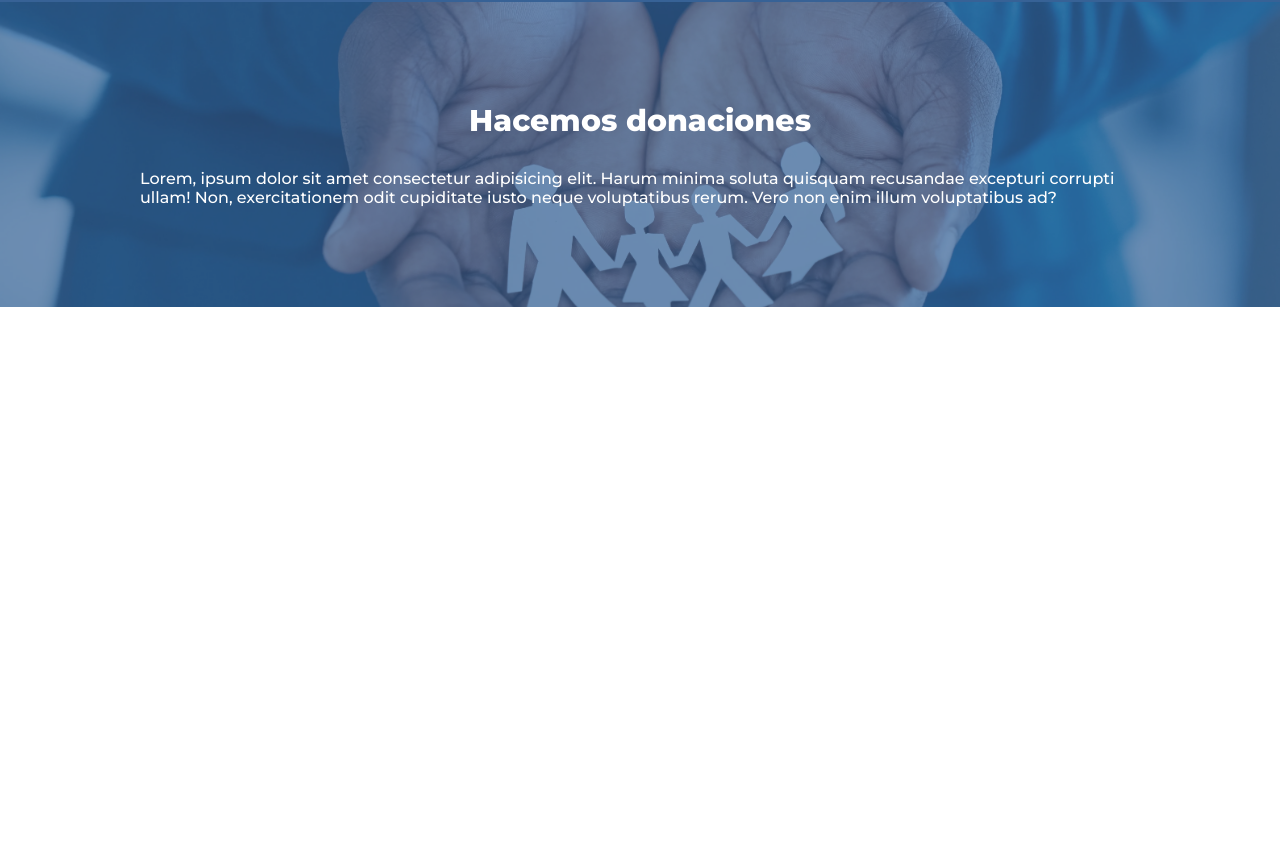
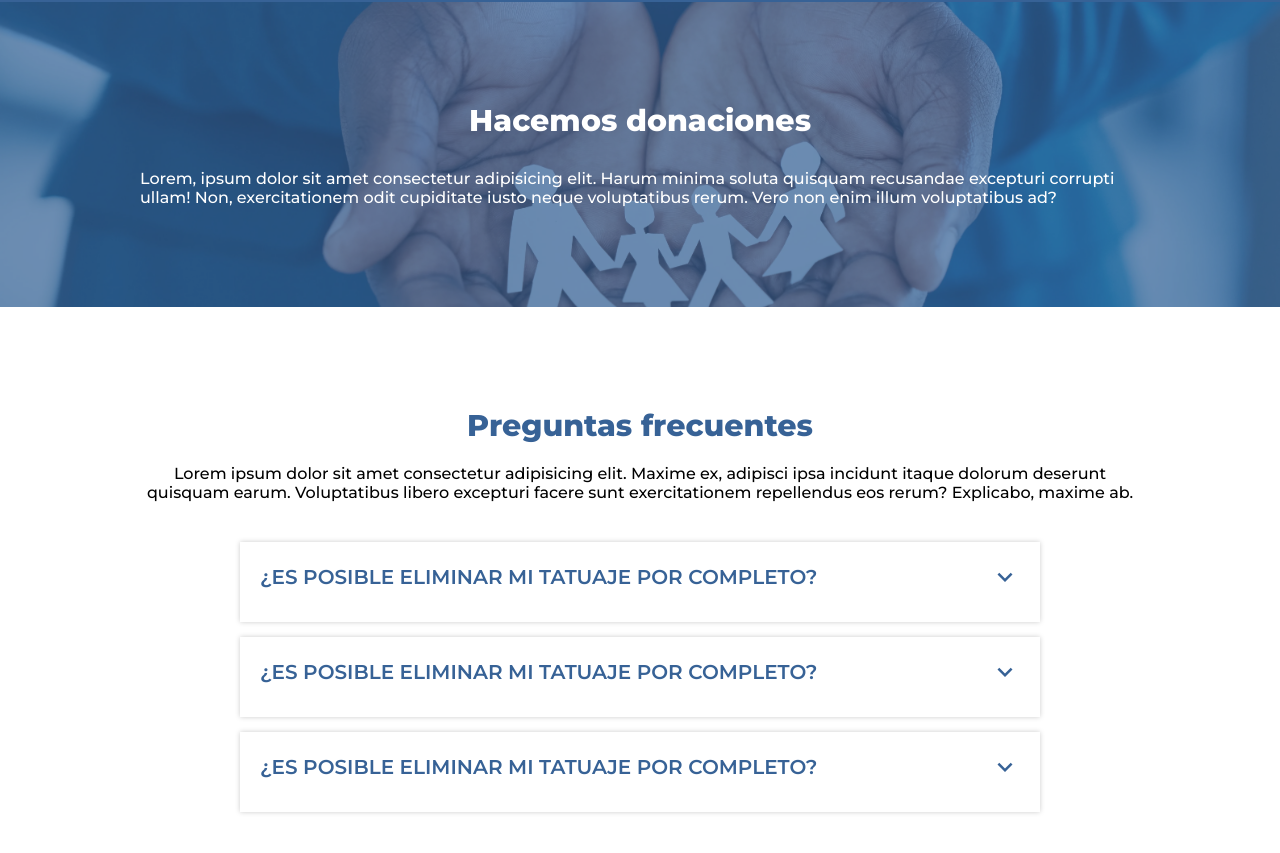
Before and after one commit to Gaston-Valentini/benilaser, a React (Vite) app: page / in a window 1280 px wide. Shown: the part 2969-3822 px from the top of the page. Before the commit the page ends 3276 px from the top, so only its background shows below. Built offline with nearby package versions, Linux system fonts and the light colour scheme.

Commit message:
Add: Questions section added.

```diff
--- /dev/null
+++ b/src/components/QuestionCard/QuestionCard.jsx
@@ -0,0 +1,21 @@
+import style from "./QuestionCard.module.css";
+import { MdKeyboardArrowDown } from "react-icons/md";
+import { useState } from "react";
+
+export default function QuestionCard({ question, answer }) {
+    const [active, setActive] = useState(false);
+
+    const toggleAnswer = () => {
+        setActive(!active);
+    };
+
+    return (
+        <div className={style.container} onClick={toggleAnswer}>
+            <div className={style.question}>
+                <div className={`${style.questionText} ${active ? style.questionTextActive : ""}`}>{question}</div>
+                <MdKeyboardArrowDown className={`${style.questionIcon} ${active ? style.questionIconActive : ""}`} />
+            </div>
+            <div className={`${style.answer} ${active ? style.answerActive : ""}`}>{answer}</div>
+        </div>
+    );
+}
--- /dev/null
+++ b/src/components/QuestionCard/QuestionCard.module.css
@@ -0,0 +1,58 @@
+.container {
+    padding: 20px;
+    display: flex;
+    flex-direction: column;
+    gap: 10px;
+    box-shadow: 0 0 5px var(--grey);
+}
+
+.container:hover {
+    cursor: pointer;
+    box-shadow: 0 0 10px var(--grey);
+}
+
+.question {
+    display: flex;
+    justify-content: space-between;
+    align-items: center;
+}
+
+.questionText {
+    font-size: 20px;
+    font-weight: 600;
+    color: var(--blue);
+}
+
+.questionTextActive {
+    color: var(--gold);
+}
+
+.questionIcon {
+    font-size: 30px;
+    color: var(--blue);
+    transition: transform 0.5s ease;
+}
+
+.questionIconActive {
+    color: var(--gold);
+    transform: rotate(180deg);
+}
+
+.answer {
+    max-height: 0;
+    overflow: hidden;
+    transition: max-height 2s;
+}
+
+.answerActive {
+    max-height: 1000px;
+}
+
+.answer p {
+    font-weight: 400;
+}
+
+.answer p span {
+    font-weight: 800;
+    color: var(--blue);
+}
--- /dev/null
+++ b/src/sections/Questions/Questions.jsx
@@ -0,0 +1,55 @@
+import style from "./Questions.module.css";
+import QuestionCard from "../../components/QuestionCard/QuestionCard";
+
+export default function Questions() {
+    const questions = [
+        {
+            id: 1,
+            question: "¿ES POSIBLE ELIMINAR MI TATUAJE POR COMPLETO?",
+            answer: (
+                <p>
+                    Totalmente. En la gran mayoría de los casos y gracias a nuestra <span>tecnología Láser Q-SWITCH Picosegundo de última generación</span>, se pueden eliminar tatuajes de todos los colores en un 85% y 90%. El tanto por ciento restante no es perceptible a simple vista.
+                    <br />
+                    <br />
+                    Nuestro personal realizará una valoración preliminar para informarte de todos los factores que influyen en que tu tatuaje se pueda o no eliminar por completo. Factores como el color y la profundidad de la tinta, localización y antigüedad del tatuaje, etc.
+                </p>
+            ),
+        },
+        {
+            id: 2,
+            question: "¿ES POSIBLE ELIMINAR MI TATUAJE POR COMPLETO?",
+            answer: (
+                <p>
+                    Totalmente. En la gran mayoría de los casos y gracias a nuestra <span>tecnología Láser Q-SWITCH Picosegundo de última generación</span>, se pueden eliminar tatuajes de todos los colores en un 85% y 90%. El tanto por ciento restante no es perceptible a simple vista.
+                    <br />
+                    <br />
+                    Nuestro personal realizará una valoración preliminar para informarte de todos los factores que influyen en que tu tatuaje se pueda o no eliminar por completo. Factores como el color y la profundidad de la tinta, localización y antigüedad del tatuaje, etc.
+                </p>
+            ),
+        },
+        {
+            id: 3,
+            question: "¿ES POSIBLE ELIMINAR MI TATUAJE POR COMPLETO?",
+            answer: (
+                <p>
+                    Totalmente. En la gran mayoría de los casos y gracias a nuestra <span>tecnología Láser Q-SWITCH Picosegundo de última generación</span>, se pueden eliminar tatuajes de todos los colores en un 85% y 90%. El tanto por ciento restante no es perceptible a simple vista.
+                    <br />
+                    <br />
+                    Nuestro personal realizará una valoración preliminar para informarte de todos los factores que influyen en que tu tatuaje se pueda o no eliminar por completo. Factores como el color y la profundidad de la tinta, localización y antigüedad del tatuaje, etc.
+                </p>
+            ),
+        },
+    ];
+
+    return (
+        <section className={style.container}>
+            <div className={style.title}>Preguntas frecuentes</div>
+            <div className={style.text}>Lorem ipsum dolor sit amet consectetur adipisicing elit. Maxime ex, adipisci ipsa incidunt itaque dolorum deserunt quisquam earum. Voluptatibus libero excepturi facere sunt exercitationem repellendus eos rerum? Explicabo, maxime ab.</div>
+            <div className={style.questions}>
+                {questions.map((question) => (
+                    <QuestionCard key={question.id} question={question.question} answer={question.answer} />
+                ))}
+            </div>
+        </section>
+    );
+}
--- /dev/null
+++ b/src/sections/Questions/Questions.module.css
@@ -0,0 +1,28 @@
+.container {
+    padding: 100px 20px;
+    display: flex;
+    flex-direction: column;
+    align-items: center;
+    gap: 20px;
+}
+
+.title {
+    text-align: center;
+    font-size: 30px;
+    font-weight: 800;
+    color: var(--blue);
+}
+
+.text {
+    max-width: 1000px;
+    text-align: center;
+}
+
+.questions {
+    width: 100%;
+    max-width: 800px;
+    margin-top: 20px;
+    display: flex;
+    flex-direction: column;
+    gap: 15px;
+}
--- a/src/views/Home/Home.jsx
+++ b/src/views/Home/Home.jsx
@@ -5,6 +5,7 @@ import Hook from "../../sections/Hook/Hook";
 import Procedure from "../../sections/Procedure/Procedure";
 import Technology from "../../sections/Technology/Technology";
 import Donations from "../../sections/Donations/Donations";
+import Questions from "../../sections/Questions/Questions";
 
 export default function Home() {
     return (
@@ -15,6 +16,7 @@ export default function Home() {
             <Procedure />
             <Technology />
             <Donations />
+            <Questions />
         </section>
     );
 }
```
